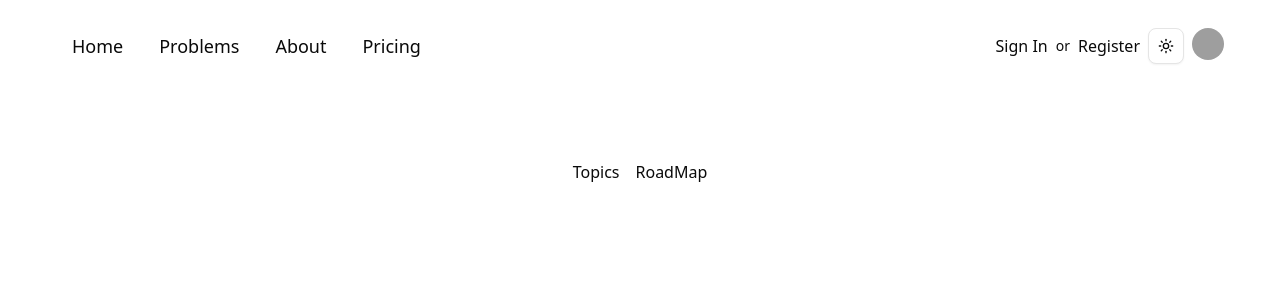
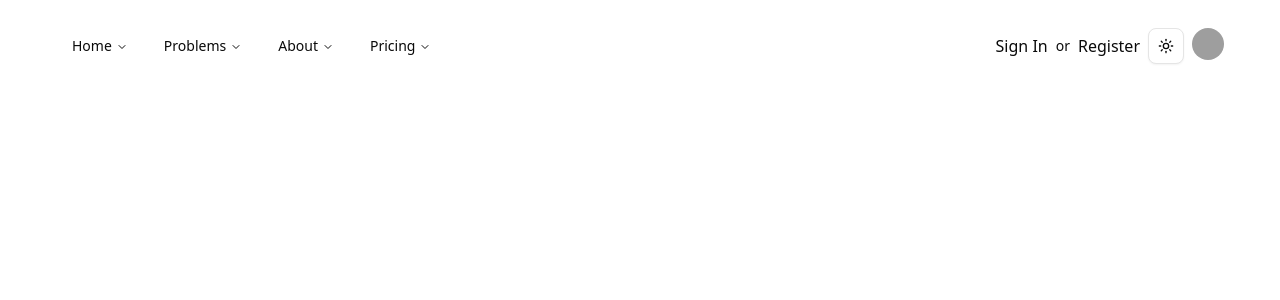
Before and after one commit to Dewelg/Bitbybit, a Next.js app in the folder bit-by-bit/: page /problems in a window 1280 px wide. Shown: the top 300 px of the page. Built offline with nearby package versions, Linux system fonts and the light colour scheme; grey boxes are pictures that could not be loaded.

Commit message:
will come back

```diff
--- a/bit-by-bit/app/problems/page.js
+++ b/bit-by-bit/app/problems/page.js
@@ -1,24 +1,12 @@
 'use client'
 
 import { useState } from "react"
-import { NavigationMenu, NavigationMenuItem, NavigationMenuList} from "@/components/ui/navigation-menu"
+import { Button } from "@/components/ui/button"
+import Link from "next/link"
 
 export default function Problems() {
     return(
         <main>
-            <div className="min-h-screen bg-gradient-to-br from-primary-50 to-primary-100 flex items-center justify-center p-4">
-                <NavigationMenu viewport={false} className="absolute top-40">
-                    <NavigationMenuList className="flex space-x-3">
-                        <NavigationMenuItem>
-                            Topics
-                        </NavigationMenuItem>
-                        <NavigationMenuItem>
-                            RoadMap
-                        </NavigationMenuItem>
-
-                    </NavigationMenuList>
-                </NavigationMenu>
-            </div>
         </main>
     )
 }
--- a/bit-by-bit/app/signUp/page.js
+++ b/bit-by-bit/app/signUp/page.js
@@ -122,9 +122,11 @@ export default function SignUpForm() {
                                 Create Account
                             </Button>
                         </Link>
-                        <Button variant="outline" className="w-full">
-                        Sign in with Google
-                        </Button>
+                        {/* <Link>  */}
+                            <Button variant="outline" className="w-full">
+                                Sign in with Google
+                            </Button>
+                        {/* </Link> */}
                     </CardFooter>
                 </Card>
             </form>
--- a/bit-by-bit/components/ui/Navbar.jsx
+++ b/bit-by-bit/components/ui/Navbar.jsx
@@ -1,5 +1,4 @@
 'use client'
-
 
 import Link from "next/link"
 import { Moon, Sun } from "lucide-react"
@@ -16,7 +15,9 @@ import {
   NavigationMenu,
   NavigationMenuItem,
   NavigationMenuList,
-  NavigationMenuTrigger
+  NavigationMenuTrigger,
+  NavigationMenuContent,
+  NavigationMenuLink
 } from "@/components/ui/navigation-menu"
 
 export default function Navbar() {
@@ -66,11 +67,35 @@ export default function Navbar() {
                 <NavigationMenuTrigger>Home</NavigationMenuTrigger>
               </Link>
             </NavigationMenuItem>
+
             <NavigationMenuItem>
               <Link href="problems">
                 <NavigationMenuTrigger>Problems</NavigationMenuTrigger>
               </Link>
+              <NavigationMenuContent>
+                <ul className="grid w-[300px] gap-4">
+                  <li>
+                    <NavigationMenuLink asChild>
+                      <Link href="#">
+                        <div className="font-medium">Topics</div>
+                        <div className="text-muted-foreground">
+                          Browse all learning topics.
+                        </div>
+                      </Link>
+                    </NavigationMenuLink>
+                    <NavigationMenuLink asChild>
+                      <Link href="#">
+                        <div className="font-medium">RoadMaps</div>
+                        <div className="text-muted-foreground">
+                          Full engineering learning roadmaps.
+                        </div>
+                      </Link>
+                    </NavigationMenuLink>
+                  </li>
+              </ul>
+              </NavigationMenuContent>
             </NavigationMenuItem>
+
             <NavigationMenuItem>
               <Link href="about">
                 <NavigationMenuTrigger>About</NavigationMenuTrigger>
--- a/bit-by-bit/components/ui/navigation-menu.jsx
+++ b/bit-by-bit/components/ui/navigation-menu.jsx
@@ -51,7 +51,7 @@ function NavigationMenuItem({
 }
 
 const navigationMenuTriggerStyle = cva(
-"group inline-flex h-9 w-max items-center justify-center rounded-md bg-background px-4 py-2 text-lg font-medium hover:bg-accent hover:text-accent-foreground focus:bg-accent focus:text-accent-foreground disabled:pointer-events-none disabled:opacity-50 data-[state=open]:hover:bg-accent data-[state=open]:text-accent-foreground data-[state=open]:focus:bg-accent data-[state=open]:bg-accent/50 focus-visible:ring-ring/50 outline-none transition-[color,box-shadow] focus-visible:ring-[3px] focus-visible:outline-1"
+  "group inline-flex h-9 w-max items-center justify-center rounded-md bg-background px-4 py-2 text-sm font-medium hover:bg-accent hover:text-accent-foreground focus:bg-accent focus:text-accent-foreground disabled:pointer-events-none disabled:opacity-50 data-[state=open]:hover:bg-accent data-[state=open]:text-accent-foreground data-[state=open]:focus:bg-accent data-[state=open]:bg-accent/50 focus-visible:ring-ring/50 outline-none transition-[color,box-shadow] focus-visible:ring-[3px] focus-visible:outline-1"
 )
 
 function NavigationMenuTrigger({
@@ -65,7 +65,9 @@ function NavigationMenuTrigger({
       className={cn(navigationMenuTriggerStyle(), "group", className)}
       {...props}>
       {children}{" "}
-
+      <ChevronDownIcon
+        className="relative top-[1px] ml-1 size-3 transition duration-300 group-data-[state=open]:rotate-180"
+        aria-hidden="true" />
     </NavigationMenuPrimitive.Trigger>
   );
 }
```
